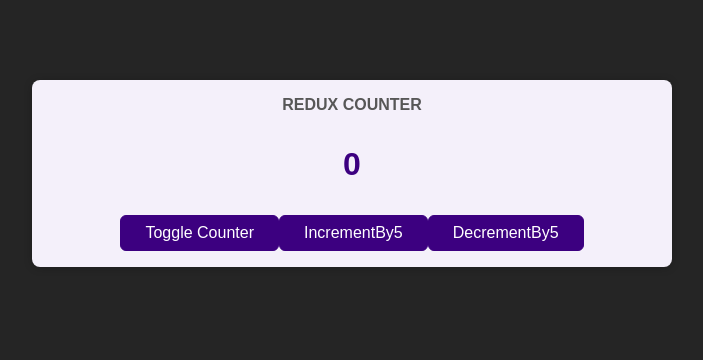
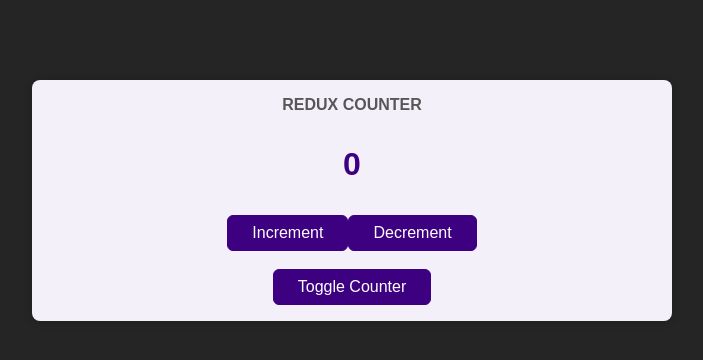
Before and after one commit to servrmonk/redux_project_by_tutor, a React (Create React App) app: page / in a window 1280 px wide. Shown: the top 360 px of the page, without its empty margins (288-991 px from the left). Built offline with nearby package versions, Linux system fonts and the light colour scheme.

Commit message:
incremented and decremented by 2

```diff
--- a/src/components/Counter.js
+++ b/src/components/Counter.js
@@ -1,22 +1,37 @@
-import { useDispatch, useSelector } from "react-redux";
+import {  useDispatch, useSelector } from "react-redux";
 import classes from "./Counter.module.css";
 
-// useSelector or useStore to select the part of the state  in class based we will use connect
+const Counter = () => {
+  const dispatch = useDispatch();
 
-const Counter = () => {
-  const counter = useSelector((state) => state.counter); //to extract the data from the store.when u use useSelector react redux will automaticallyset up the subscription to redux store for this component
+  const incrementHandler = () => {
+    dispatch({type:'increment'})
+  };
+  const decrementHandler = () => {
+    dispatch({type:'decrement'})
+  };
+
+  const counter = useSelector((state) => state.counter);
   const toggleCounterHandler = () => {};
-  const dispatch = useDispatch();
 
   return (
     <main className={classes.counter}>
       <h1>Redux Counter</h1>
       <div className={classes.value}>{counter}</div>
+      <div>
+        <button onClick={incrementHandler}>Increment</button>
+        <button onClick={decrementHandler}>Decrement</button>
+      </div>
+      <br />
       <button onClick={toggleCounterHandler}>Toggle Counter</button>
-      <button onClick={() => dispatch({type:"increment"})}>IncrementBy5</button>
-      <button onClick={() => dispatch({type:"decrement"})}>DecrementBy5</button>
     </main>
   );
 };
 
+
+// in function component we use hook useDispatch and useSelector hook but hooks r not usable in class based component react redux also export a function connect u connect class based component  to redux actually u can also use this in function
+
+
+
+// export default connect(mapStateToProps,mapDispatchToProps)(Counter);
 export default Counter;
--- a/src/store/index.js
+++ b/src/store/index.js
@@ -4,11 +4,11 @@
   switch (action.type) {
     case "increment":
       return {
-        counter: state.counter + 5,
+        counter: state.counter + 2,
       };
     case "decrement":
       return {
-        counter: state.counter - 5,
+        counter: state.counter - 2,
       };
 
     default:
```
